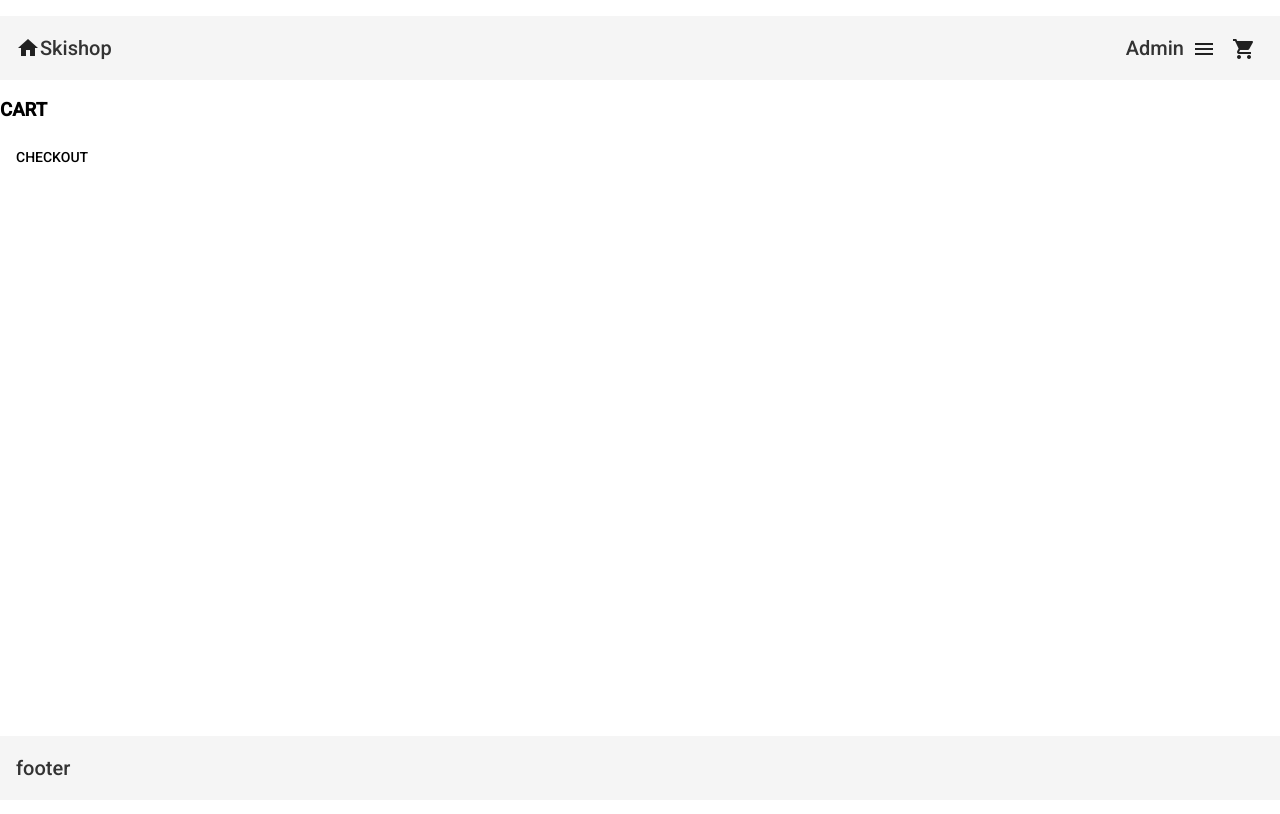
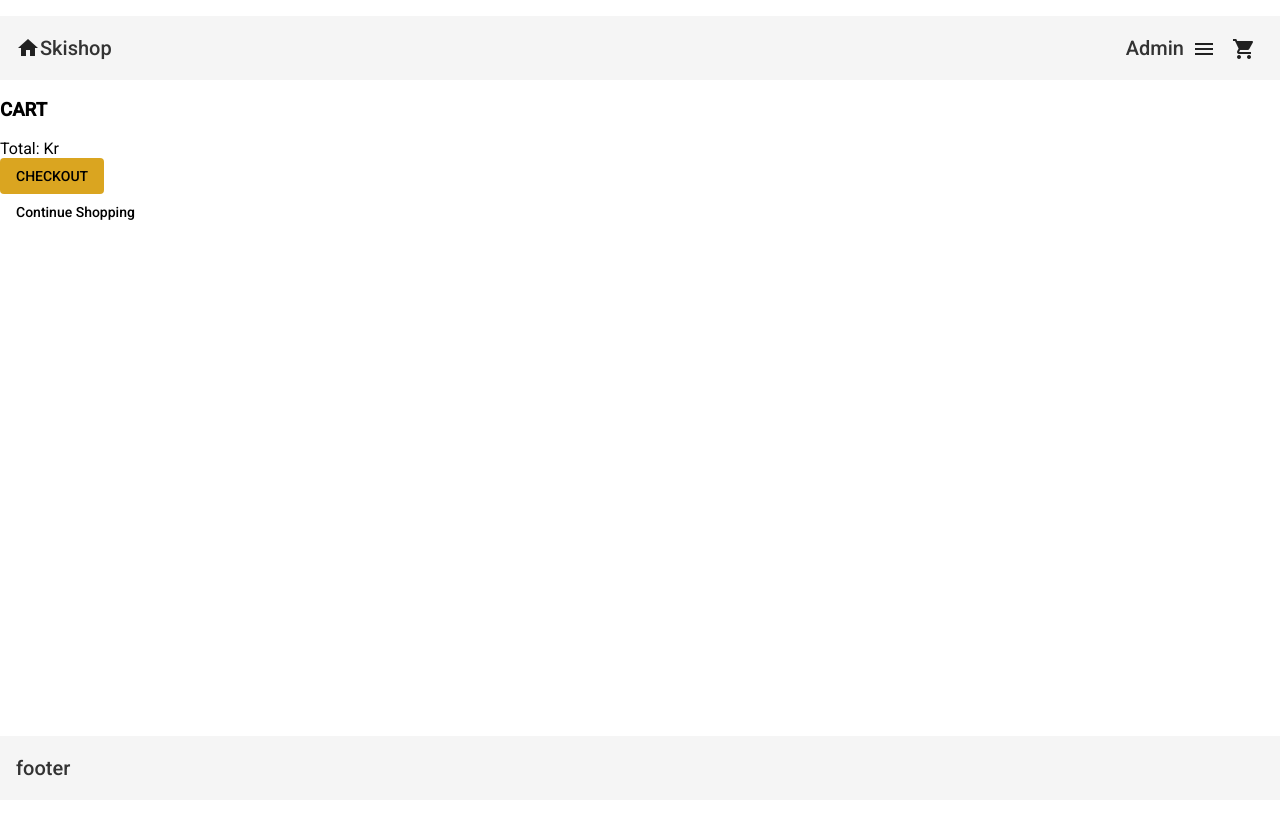
Before and after one commit to Lisamontin/skishop-angular, an Angular app: page /cart in a window 1280 px wide. Built offline with nearby package versions, Linux system fonts and the light colour scheme.

Commit message:
display content

```diff
--- a/src/app/components/Cart/cart.component.css
+++ b/src/app/components/Cart/cart.component.css
@@ -0,0 +1,4 @@
+.btn {
+
+  background-color: goldenrod;
+}
--- a/src/app/components/Cart/cart.component.html
+++ b/src/app/components/Cart/cart.component.html
@@ -1,10 +1,13 @@
 <h3>CART</h3>
-<div class="cart-item" *ngFor="let item of cart; let i=index">
 
-  <span>{{ item.productName }}</span>
-  <span>{{ item.product[i].productName }}</span>
-  <span>{{ item.price }}</span>
-  <span>{{  item }}</span>
+<!-- <div ngIf="">  -->
+<div class="cart-item" *ngFor="let item of items">
+
+  <span>{{ item.product.productName }}</span><br>
+  <button>-</button>{{item.amount}}<button>+</button>
 
 </div>
-<button mat-button [routerLink]="['/checkout']">CHECKOUT</button>
+<span>Total:  Kr</span><br>
+<button mat-button class="btn" [routerLink]="['/checkout']">CHECKOUT</button><br>
+<button mat-button [routerLink]="['/products']">Continue Shopping</button>
+<!-- </div> -->
--- a/src/app/components/Cart/cart.component.ts
+++ b/src/app/components/Cart/cart.component.ts
@@ -10,15 +10,19 @@ import { CartService } from 'src/app/services/cart.service';
 export class CartComponent implements OnInit {
 
   cart: ICartItem[] = [];
+  items: ICartItem[] = [];
 
-  constructor(private cartService: CartService) { }
+  constructor(private cartService: CartService) {
+    this.items = cartService.getItems();
+  }
 
   ngOnInit(): void {
     this.cartService.$cart.subscribe((cart) => {
       // this.cartService.getItems();
       this.cart = cart;
-      console.log(cart, 'logged from cart component')
+      console.log(cart, 'logged from cart component') //logs when products are added in details...
     });
+    console.log(this.items, 'cart from cart');
   }
 
 }
```
